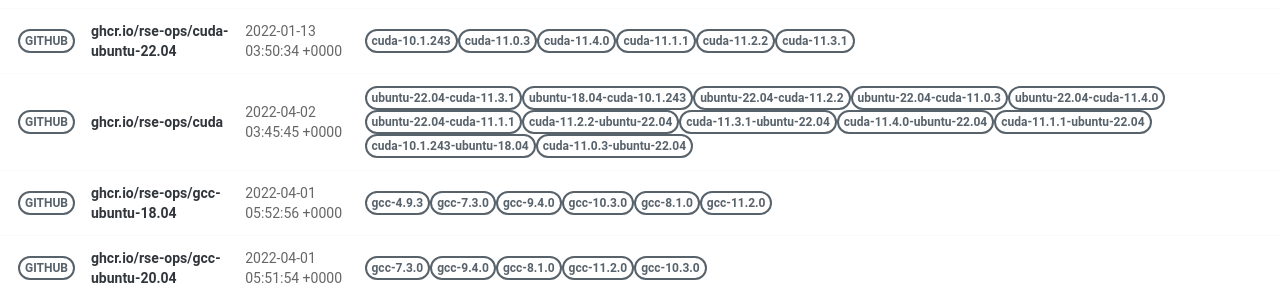
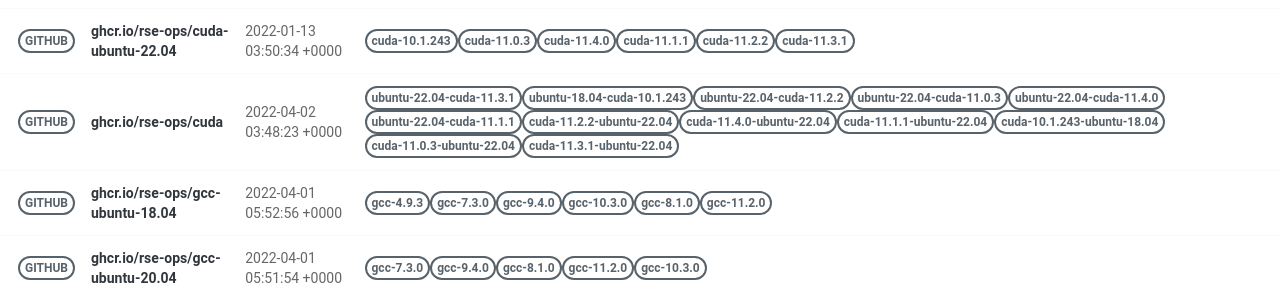
Before and after one commit to rse-ops/docker-images, a Jekyll site: the page built from pages/index.md, in a window 1280 px wide. Shown: the part 421-721 px from the top of the page. Built offline with Jekyll 4.4.1, drawn with Linux system fonts in a browser that asks for light colours; nearby versions of some CDN libraries.

Commit message:
Automated push to update library 2022-04-02

```diff
--- a/_library/ghcr.io-rse-ops-cuda.md
+++ b/_library/ghcr.io-rse-ops-cuda.md
@@ -1,7 +1,7 @@
 ---
 layout: container
 name: ghcr.io/rse-ops/cuda
-updated_at: 2022-04-02 03:45:45.509743
+updated_at: 2022-04-02 03:48:23.899244
 
 
 container_url: https://github.com/orgs/rse-ops/packages/container/package/cuda
```
Also changed, not shown: other parts of _library/ghcr.io-rse-ops-cuda.md (+3 -3 lines).
